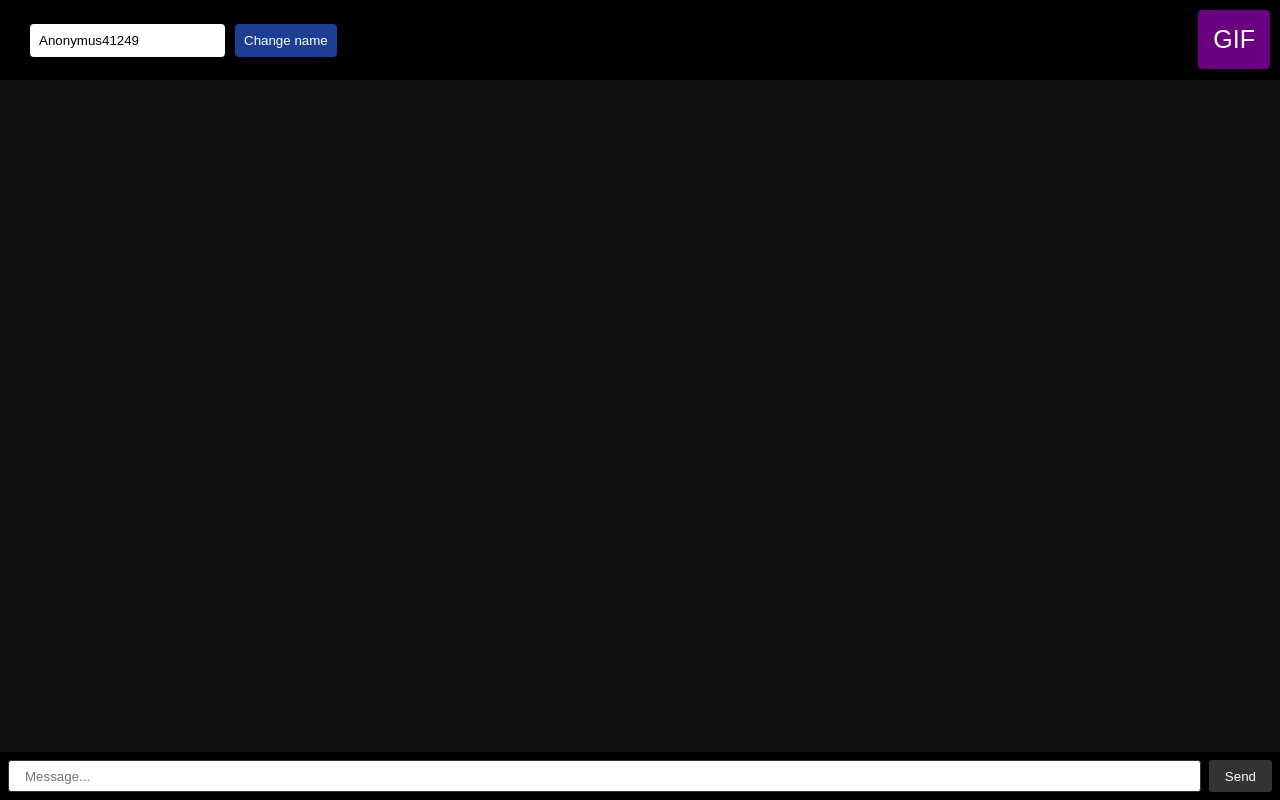
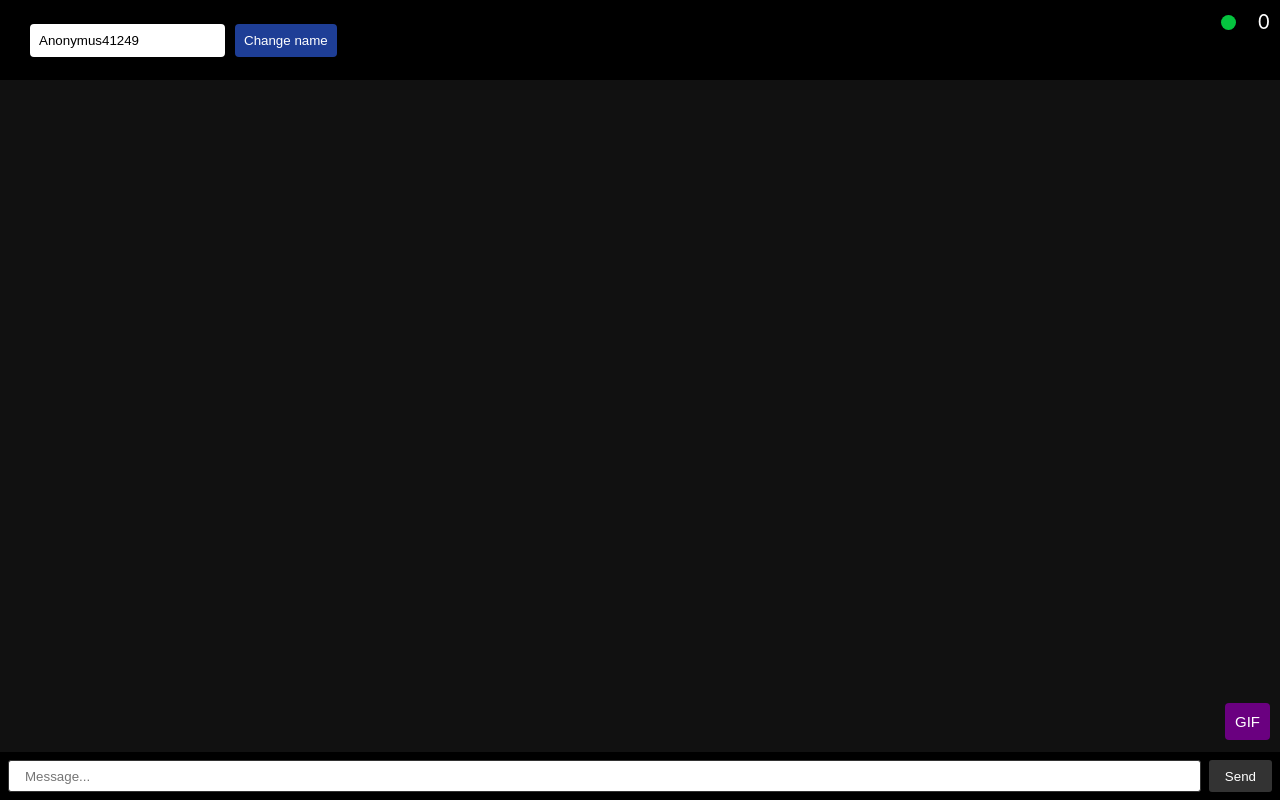
Before and after one commit to fedeperin/socket-chat-en, a website: page index.html in a window 1280 px wide. Drawn offline with nearby package versions, Linux system fonts and the light colour scheme; no server answers.

Commit message:
Change some styling and add connected functionality

```diff
--- a/index.html
+++ b/index.html
@@ -34,6 +34,8 @@
         <div id="gifs-container"></div>
         <button class="close">Close</button>
     </div>
+
+    <p class="peopleConnected"><span></span></p>
 </body>
 
 </html>
--- a/package.json
+++ b/package.json
@@ -18,6 +18,7 @@
   "homepage": "https://github.com/fedeperin/socket-chat-en#readme",
   "dependencies": {
     "express": "^4.17.1",
+    "fs-extra": "^10.0.0",
     "socket.io": "^4.1.2"
   }
 }
--- a/public/app.js
+++ b/public/app.js
@@ -10,6 +10,7 @@ let gifsPlace = document.getElementById('gifs-place')
 let gifsContainer = document.querySelector('#gifs-container')
 let gifsPlaceClose = document.querySelector('#gifs-place .close')
 let gifsForm = document.querySelector('#gifs-place form')
+let peopleConnected = document.querySelector('.peopleConnected span')
 let userName = 'Anonymus'
 
 function generateRandom(min, max) {
@@ -21,6 +22,15 @@ function addUrls(text) {
     return text.replace(urlRegex, (url) => {
         return `<a href="${url}" target="_blank">${url}</a>`
     })
+}
+
+function checkPeopleConnected() {
+    fetch("./connections.json")
+        .then((res) => res.json())
+        .then((data) => {
+            peopleConnected.textContent = data.connected
+        })
+        .catch((e) => console.log(e));
 }
 
 function fetchGifs(urlToFetch) {
@@ -151,6 +161,7 @@ socket.on('someone disconnected', () => {
     newMessageSound.play()
 
     window.scrollTo(0, document.body.scrollHeight)
+    checkPeopleConnected()
 })
 socket.on('someone connected', () => {
     var connected = document.createElement('div')
@@ -165,6 +176,10 @@ socket.on('someone connected', () => {
     newMessageSound.play()
 
     window.scrollTo(0, document.body.scrollHeight)
+    checkPeopleConnected()
+})
+socket.on('no broadcast connected', () => {
+    checkPeopleConnected()
 })
 
 gifsBtn.addEventListener('click', () => {
@@ -175,3 +190,4 @@ gifsPlaceClose.addEventListener('click', () => {
 })
 
 fetchGifs("https://g.tenor.com/v1/trending?key=LIVDSRZULELA")
+checkPeopleConnected()
--- /dev/null
+++ b/public/connections.json
@@ -0,0 +1 @@
+{"connected":0}
--- a/public/style.css
+++ b/public/style.css
@@ -191,16 +191,16 @@ body {
 
 #gifs {
     position: fixed;
-    top: 10px;
+    bottom: 60px;
     right: 10px;
-    padding: 15px;
+    padding: 10px;
     background: #6a0080;
     color: #fff;
     outline: none;
     border: none;
     cursor: pointer;
     border-radius: 4px;
-    font-size: 25px;
+    font-size: 15px;
     transition: all .5s ease;
 }
 
@@ -276,10 +276,11 @@ body {
     background: #111;
     display: flex;
     align-items: center;
+    justify-content: center;
 }
 #gifs-place input {
     padding: 7px;
-    width: 70%;
+    width: 80%;
     border: 2px solid #fff;
     outline: none;
     border-radius: 4px;
@@ -297,7 +298,32 @@ body {
     padding: 9px;
     cursor: pointer;
     margin-left: 10px;
+    width: 15%;
     transition: all .5s ease;
+}
+#gifs-place button:hover {
+    opacity: 0.7;
+}
+
+.peopleConnected {
+    position: fixed;
+    top: 10px;
+    right: 10px;
+    color: #fff;
+    font-size: 20px;
+    display: flex;
+    align-items: center;
+    justify-content: center;
+}
+
+.peopleConnected::before {
+    content: '';
+    position: absolute;
+    width: 15px;
+    height: 15px;
+    background: #05c43f;
+    border-radius: 50%;
+    margin-right: 70px;
 }
 
 @media (max-width: 1100px) {
```
Also changed, not shown: server.js (+30 -7 lines), README.md, 1 other file.
